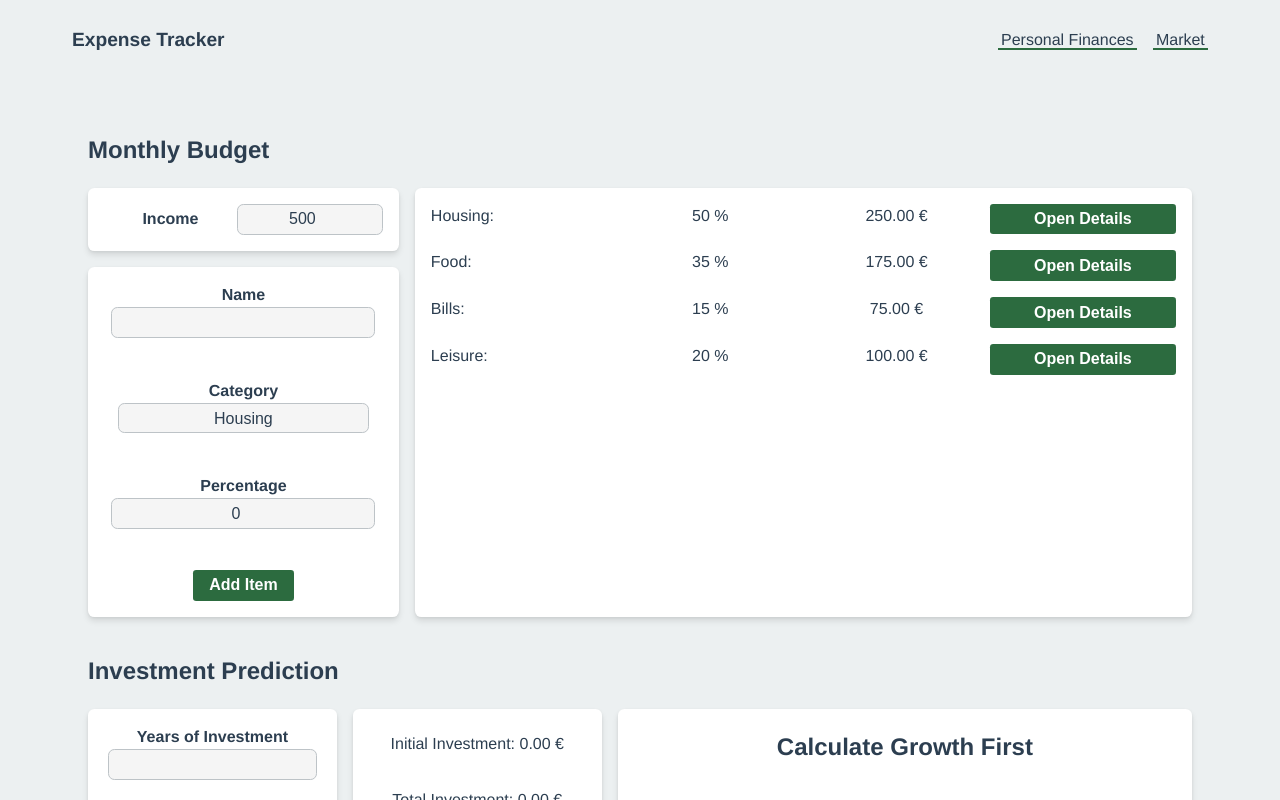
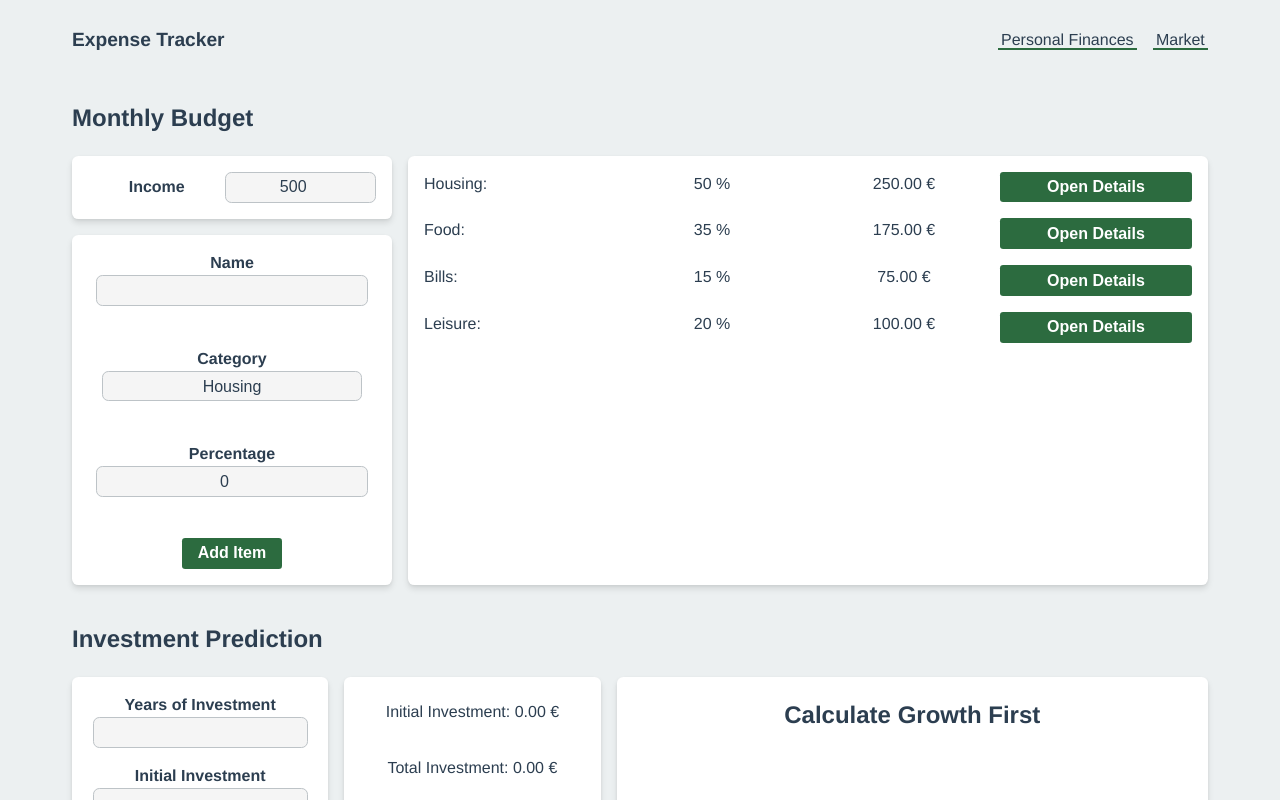
Before and after one commit to andrebarros7201/expense-tracker, a React (Vite) app: page / in a window 1280 px wide. Shown: the top 800 px of the page. Built offline with nearby package versions, Linux system fonts and the light colour scheme.

Commit message:
remove padding and margin

```diff
--- a/src/styles/_container.scss
+++ b/src/styles/_container.scss
@@ -5,6 +5,5 @@
   display: flex;
   flex-flow: column nowrap;
   align-items: start;
-  padding: 0 1rem;
   box-sizing: border-box;
 }
--- a/src/styles/_pages.scss
+++ b/src/styles/_pages.scss
@@ -3,7 +3,6 @@
   flex-direction: column;
   justify-content: flex-start;
   align-items: start;
-  padding-top: 2rem;
   gap: 1rem;
 }
 
```
